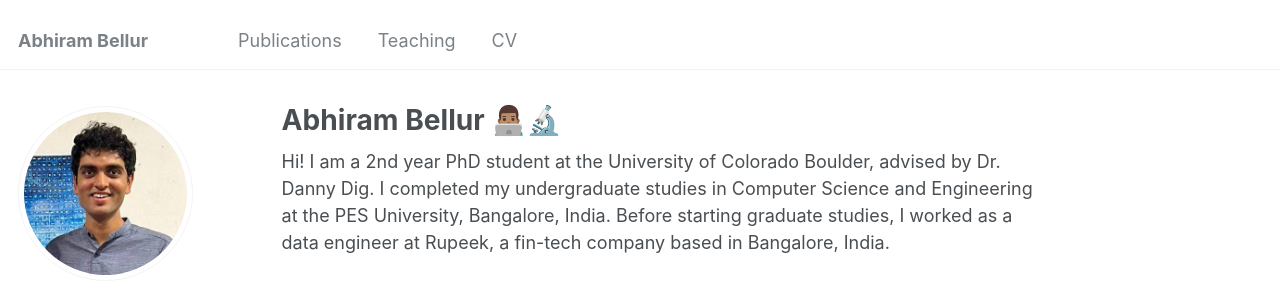
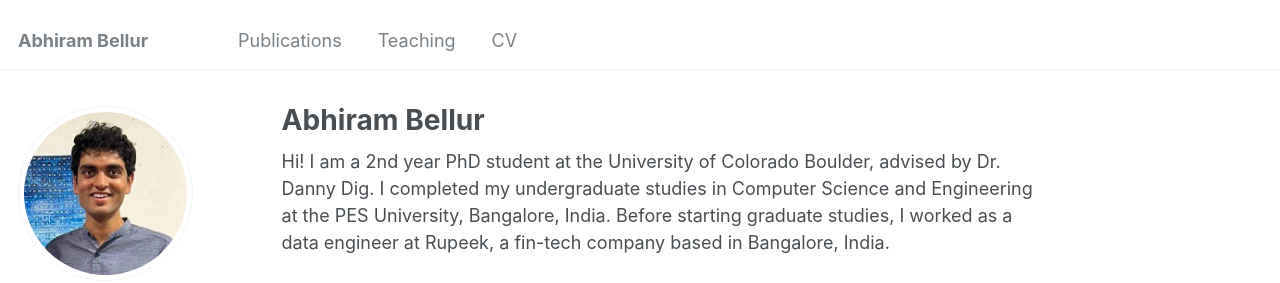
Before and after one commit to Abhiram98/Abhiram98.github.io, a Jekyll site: the page built from _pages/about.md, in a window 1280 px wide and 1110 px high. Shown: the top 283 px of the window. Built offline with Jekyll 4.4.1, drawn with Linux system fonts in a browser that asks for light colours; some web fonts are replaced.

Commit message:
remove emojis

```diff
--- a/_pages/about.md
+++ b/_pages/about.md
@@ -1,6 +1,6 @@
 ---
 permalink: /
-title: "Abhiram Bellur 👨🏽‍💻🔬"
+title: "Abhiram Bellur"
 author_profile: true
 redirect_from:
   - /about/
```
